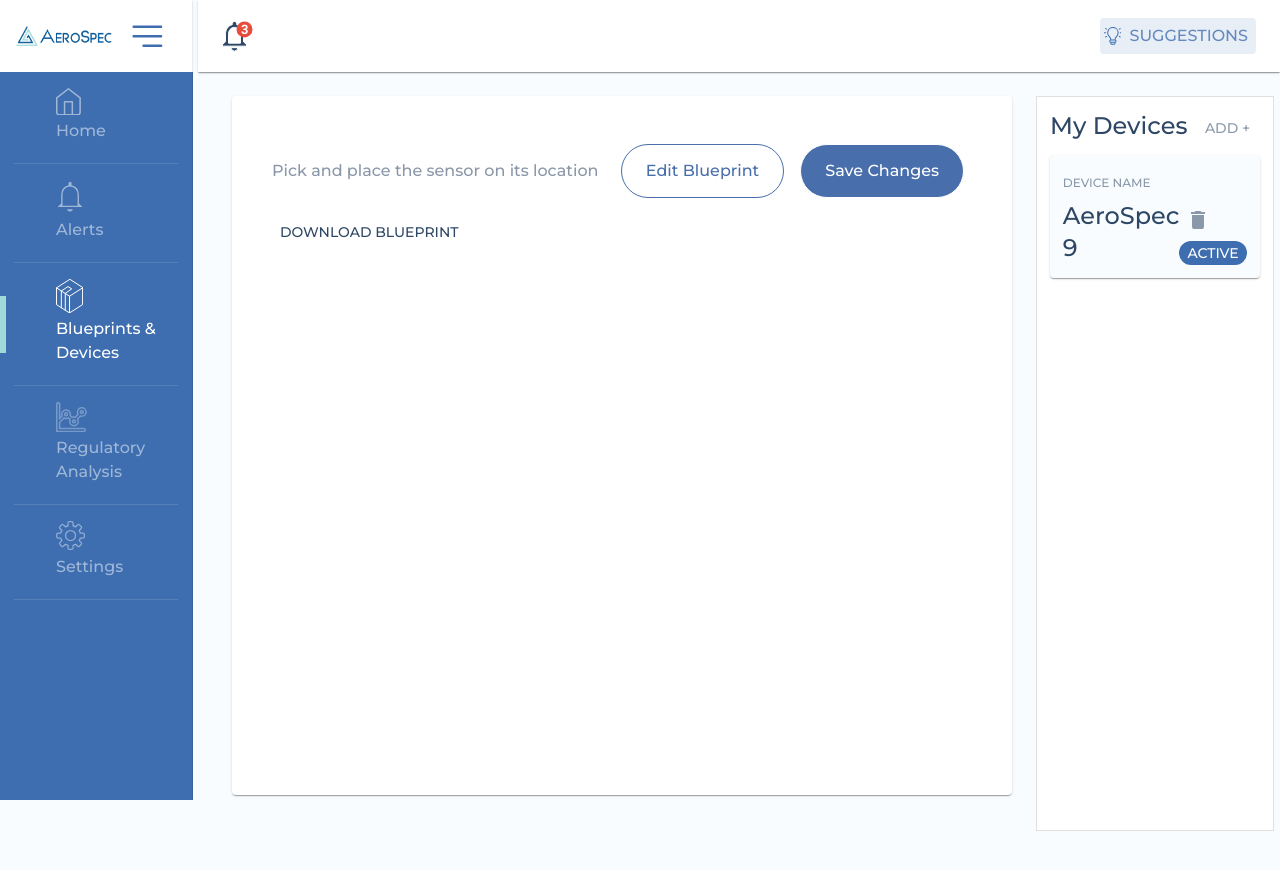
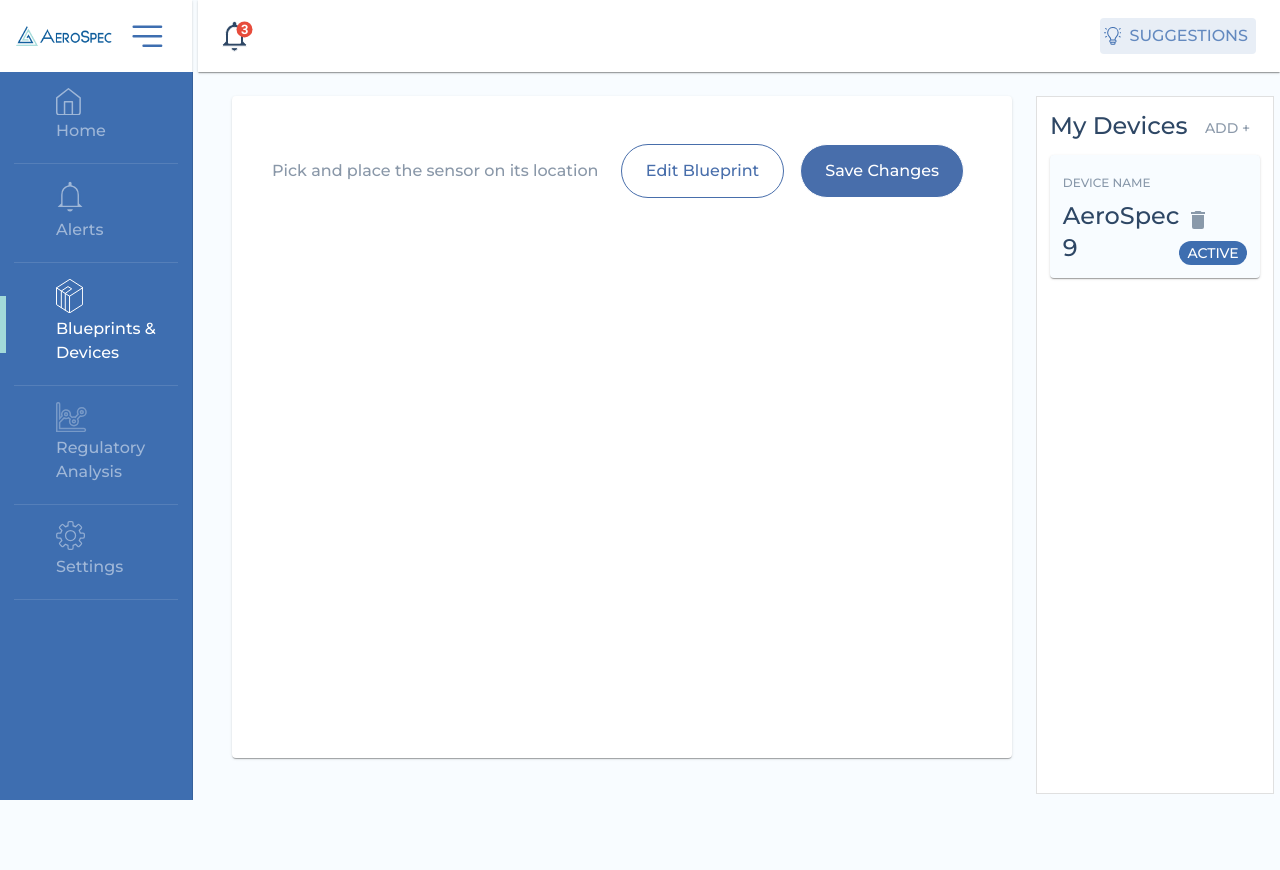
Before and after one commit to seal-aerospec/AeroSpec-Dashboard-Reworked, a React (Create React App) app: page /blueprints-and-devices in a window 1280 px wide. Built offline with nearby package versions, Linux system fonts and the light colour scheme; what aws-amplify would draw is missing.

Commit message:
Delete download button

```diff
--- a/src/components/pages/blueprints-and-devices/blueprint-display/BlueprintCanvas.jsx
+++ b/src/components/pages/blueprints-and-devices/blueprint-display/BlueprintCanvas.jsx
@@ -7,7 +7,6 @@
 import Typography from '@material-ui/core/Typography';
 
 import DeviceIcon from '../../../../assets/UI_component/source 2.png';
-import ExampleBlueprint from '../../../../assets/uploaded_blueprints/example.jpg';
 import EditBlueprintButton from './EditBlueprintButton';
 
 import { Storage } from 'aws-amplify';
@@ -110,24 +109,28 @@
       }
    }
 
-   async function download() {
-      const filename = "coordinates"; // the name of the file that we're downloading
-      const result = await Storage.get(filename, { download: true });
-      const blob = result.Body;
-      const url = URL.createObjectURL(blob);
-      const a = document.createElement('a');
-      a.href = url;
-      a.download = filename || 'download';
-      const clickHandler = () => {
-         setTimeout(() => {
-            URL.revokeObjectURL(url);
-            a.removeEventListener('click', clickHandler);
-         }, 150);
-      };
-      a.addEventListener('click', clickHandler, false);
-      a.click();
-      return a;
-   }
+   // async function download() {
+   //    const filename = "user456"; // the name of the file that we're downloading
+   //    try {
+   //       const result = await Storage.get(filename, { download: false });
+   //       const blob = result.Body;
+   //       const url = URL.createObjectURL(blob);
+   //       const a = document.createElement('a');
+   //       a.href = url;
+   //       a.download = filename || 'download';
+   //       const clickHandler = () => {
+   //          setTimeout(() => {
+   //             URL.revokeObjectURL(url);
+   //             a.removeEventListener('click', clickHandler);
+   //          }, 150);
+   //       };
+   //       a.addEventListener('click', clickHandler, false);
+   //       a.click();
+   //       return a;
+   //    } catch (err) {
+   //       console.log(err);
+   //    }
+   // }
 
    return (
       <Paper style={{ padding: "5vh" }}>
@@ -146,9 +149,6 @@
                </Button>
             </Box>
          </Box>
-         <Button onClick={download}>
-            Download Blueprint
-         </Button>
          <Box>
             <img id="bp" src={blueprint} alt="blueprint" width="700px" height="500px"
                className={blueprint ? classes.blueprint : classes.hidden} />
```
